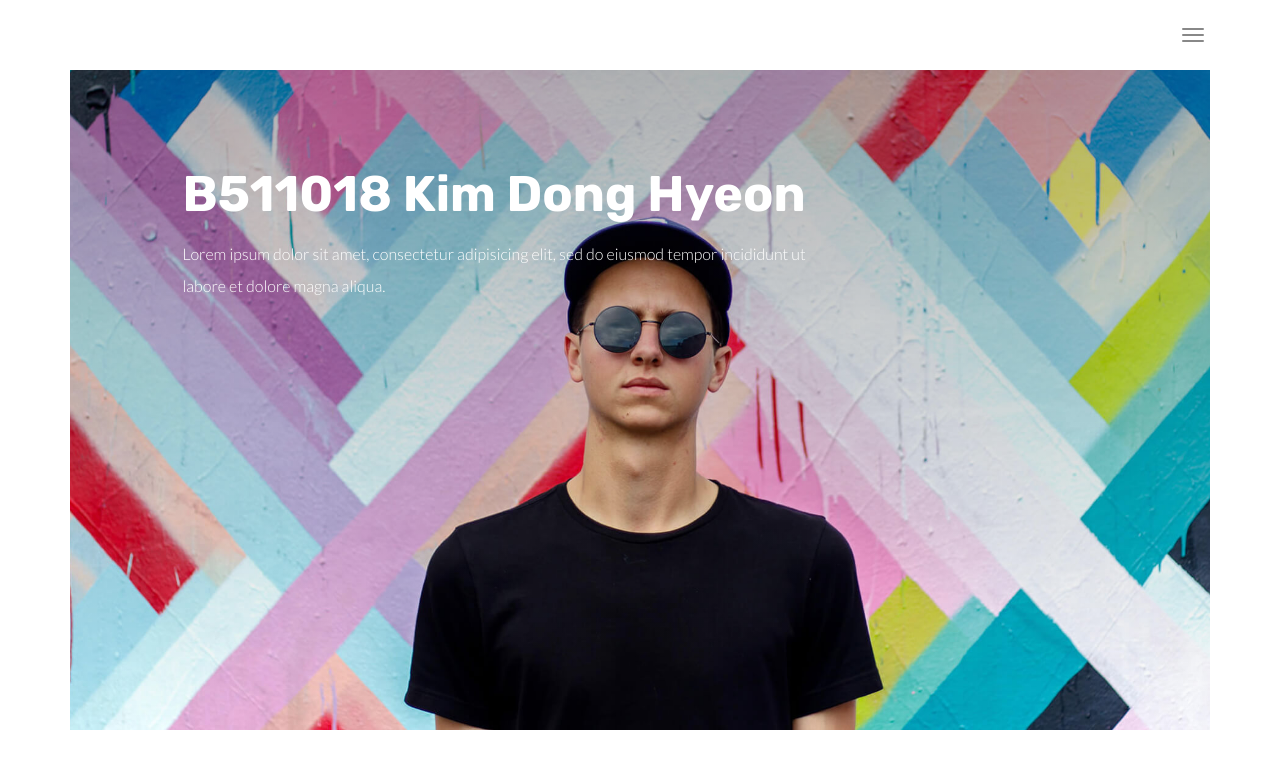
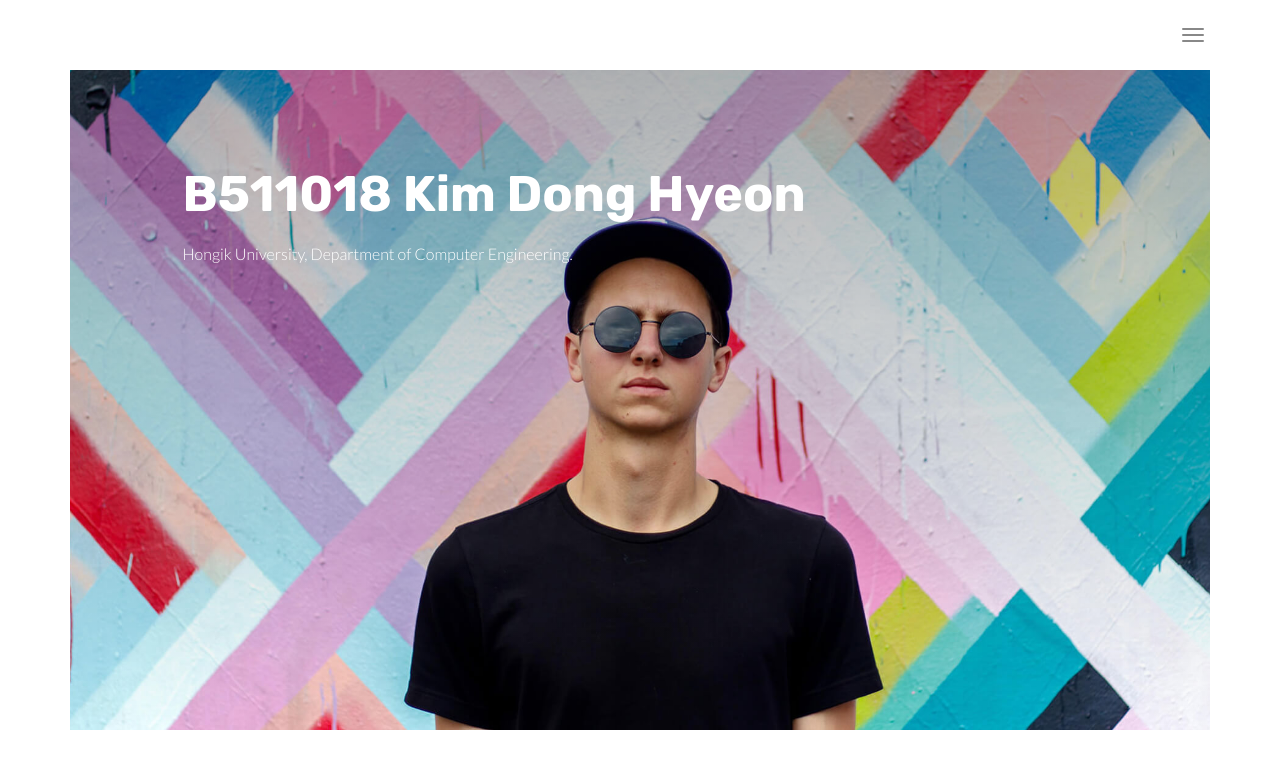
Before and after one commit to gusgus95/webDemo, a plain HTML site: page index.html in a window 1280 px wide. Drawn offline with Linux system fonts and the light colour scheme.

Commit message:
Update index.html

```diff
--- a/index.html
+++ b/index.html
@@ -78,8 +78,7 @@
         <div class="hero-full-wrapper">
           <div class="text-content">
             <h1>B511018 Kim Dong Hyeon</h1>
-            <p>Lorem ipsum dolor sit amet, consectetur adipisicing elit, sed do eiusmod
-            tempor incididunt ut labore et dolore magna aliqua.</p>
+            <p>Hongik University, Department of Computer Engineering.</p>
           </div>
         </div>
       </div>
```
